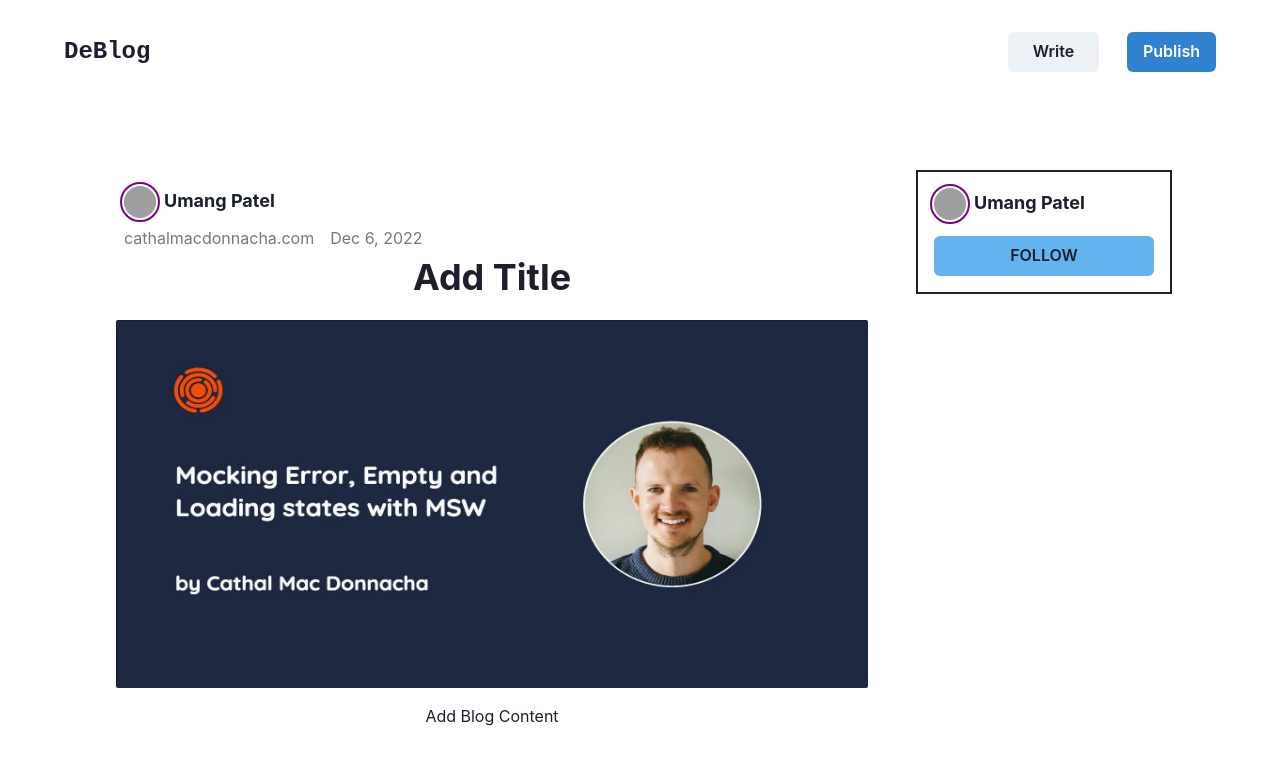
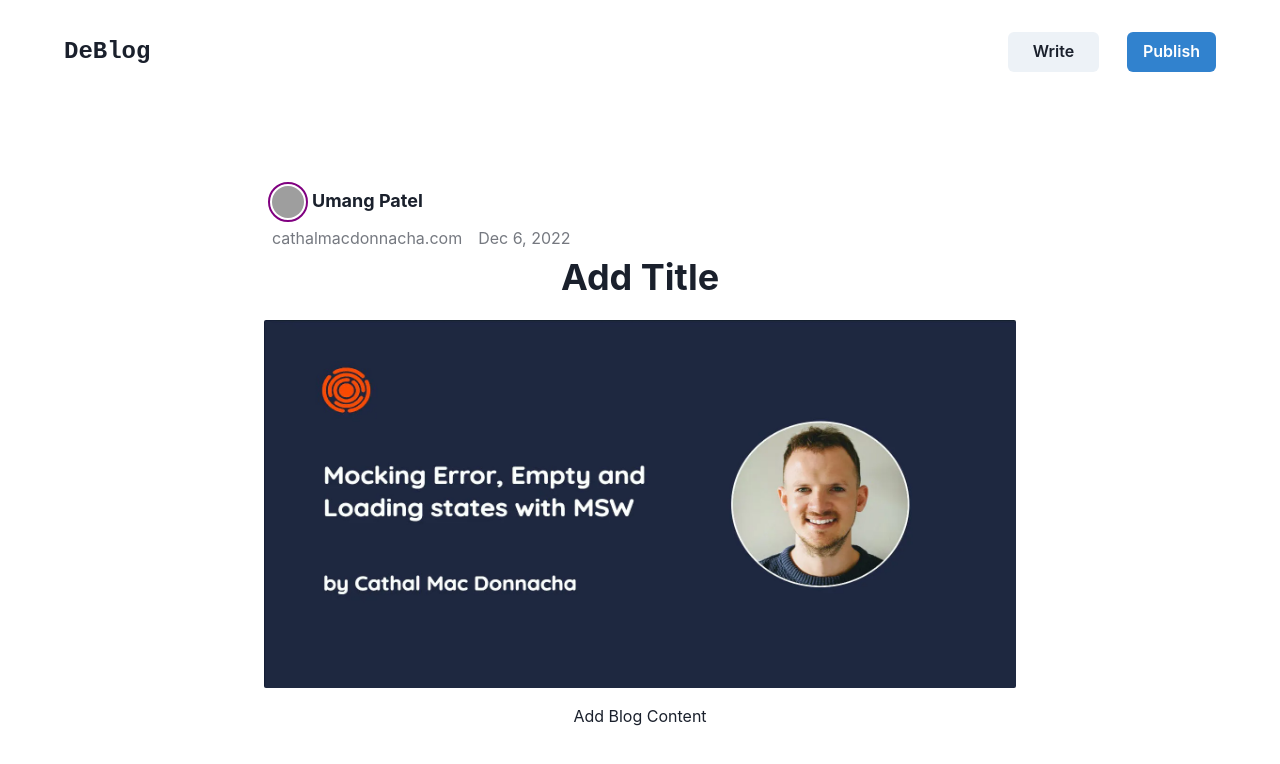
Before and after one commit to Harsh2220/DeBlog, a Next.js app: page /write in a window 1280 px wide. Both pictures are taken after a click on the button "Preview". Shown: the top 764 px of the page. Built offline with nearby package versions, Linux system fonts and the light colour scheme; grey boxes are pictures that could not be loaded.

Commit message:
rm: preview

```diff
--- a/components/Preview.tsx
+++ /dev/null
@@ -1,110 +0,0 @@
-import {
-    Avatar,
-    Box,
-    Button,
-    Flex,
-    HStack,
-    Image,
-    Stack,
-    Text,
-    useColorModeValue,
-    VStack,
-  } from "@chakra-ui/react";
-  import React from "react";
-  import { AiOutlineRead } from "react-icons/ai";
-
-  type blogPageProps = {
-    title: string;
-    author: string;
-    image: string;
-  };
-
-  const Preview = ({ title, subTitle, content, banner }: blogPageProps) => {
-
-    return (
-      <HStack
-        mt={"2%"}
-        // border={"2px solid"}
-        justifyContent={"center"}
-        position={"relative"}
-        alignItems={"flex-start"}
-        paddingTop={"10"}
-        gap={10}
-      >
-        <HStack
-          justifyContent={"space-between"}
-          alignItems={"flex-start"}
-          position={"relative"}
-        >
-          <Box
-            maxW={["96", "3xl"]}
-            // border={"2px solid"}
-            bg={useColorModeValue("white", "gray.800")}
-            p={4}
-            borderColor={"gray"}
-          >
-            <Stack>
-              <HStack border={"1px solid linear(to-r, green.200, pink.500)"}>
-                <Avatar
-                  size={"sm"}
-                  src="https://i.pravatar.cc/300"
-                  outline={"2px solid pink"}
-                  outlineColor={useColorModeValue("purple", "pink")}
-                  outlineOffset={"2px"}
-                />
-                <Text fontSize={"lg"} fontWeight={700} lineHeight={"0.8"}>
-                  Umang Patel
-                </Text>
-              </HStack>
-              <Flex opacity={0.6}>
-                <Text>cathalmacdonnacha.com</Text>
-                <Text ml={4}>Dec 6, 2022</Text>
-              </Flex>
-            </Stack>
-            <VStack>
-              <Text fontSize={"4xl"} fontWeight={700}>
-                {title?title:'Add Title'}
-              </Text>
-              <Box w={["auto", "3xl"]} height={"sm"}>
-                <Image
-                  src={banner?URL.createObjectURL(banner):'/blogImage.webp'}
-                  borderRadius={10}
-                  p={"2"}
-                  height={"100%"}
-                  width={"100%"}
-                />
-              </Box>
-              <Text textAlign={"justify"}>{content?content:'Add Blog Content'}</Text>
-            </VStack>
-          </Box>
-        </HStack>
-        <Box
-          // height={"30vh"}
-          border={"2px solid"}
-          w={"20%"}
-          position={"sticky"}
-          top={"10"}
-          display={"flex"}
-          flexDirection={"column"}
-          p={"4"}
-          gap={"4"}
-          justifyContent={"center"}
-        >
-          <HStack>
-            <Avatar
-              size={"sm"}
-              src="https://i.pravatar.cc/300"
-              outline={"2px solid pink"}
-              outlineColor={useColorModeValue("purple", "pink")}
-              outlineOffset={"2px"}
-            />
-            <Text fontSize={"lg"} fontWeight={700} lineHeight={"0.8"}>
-                Umang Patel
-            </Text>
-          </HStack>
-          <Button bg={"blue.300"}>FOLLOW</Button>
-        </Box>
-      </HStack>
-    );
-  };
-  export default Preview;
--- a/pages/blog/[id].tsx
+++ b/pages/blog/[id].tsx
@@ -19,21 +19,79 @@ import readingTime from "../../utils/getReadingTime";
 type blogPageProps = {
   title: string;
   author: string;
-  image: string;
+  banner: Blob;
+  subTitle: string;
+  content: string;
 };
 
-const blogPage = ({ title, author, image }: blogPageProps) => {
+const BlogPage = ({ title, subTitle, banner, content }: blogPageProps) => {
   const state = useStore();
   const router = useRouter();
+  const path = router.pathname;
   //@ts-ignore
   const blogs = state.blogs;
-  console.log(blogs);
   const { id } = router.query;
   const currentBlog = blogs[id];
-  console.log(currentBlog);
+  // console.log(currentBlog);
 
   return (
+    path == '/write'?(<HStack
+      mt={"2%"}
+      // border={"2px solid"}
+      justifyContent={"center"}
+      position={"relative"}
+      alignItems={"flex-start"}
+      paddingTop={"10"}
+      gap={10}
+    >
       <HStack
+        justifyContent={"space-between"}
+        alignItems={"flex-start"}
+        position={"relative"}
+      >
+        <Box
+          maxW={["96", "3xl"]}
+          // border={"2px solid"}
+          bg={useColorModeValue("white", "gray.800")}
+          p={4}
+          borderColor={"gray"}
+        >
+          <Stack>
+            <HStack border={"1px solid linear(to-r, green.200, pink.500)"}>
+              <Avatar
+                size={"sm"}
+                src="https://i.pravatar.cc/300"
+                outline={"2px solid pink"}
+                outlineColor={useColorModeValue("purple", "pink")}
+                outlineOffset={"2px"}
+              />
+              <Text fontSize={"lg"} fontWeight={700} lineHeight={"0.8"}>
+                Umang Patel
+              </Text>
+            </HStack>
+            <Flex opacity={0.6}>
+              <Text>cathalmacdonnacha.com</Text>
+              <Text ml={4}>Dec 6, 2022</Text>
+            </Flex>
+          </Stack>
+          <VStack>
+            <Text fontSize={"4xl"} fontWeight={700}>
+              {title?title:'Add Title'}
+            </Text>
+            <Box w={["auto", "3xl"]} height={"sm"}>
+              <Image
+                src={banner?URL.createObjectURL(banner):'/blogImage.webp'}
+                borderRadius={10}
+                p={"2"}
+                height={"100%"}
+                width={"100%"}
+              />
+            </Box>
+            <Text textAlign={"justify"}>{content?content:'Add Blog Content'}</Text>
+          </VStack>
+        </Box>
+      </HStack>
+    </HStack>):<HStack
     mt={"2%"}
     // border={"2px solid"}
     justifyContent={"center"}
@@ -128,4 +186,4 @@ const blogPage = ({ title, author, image }: blogPageProps) => {
   </HStack>
   );
 };
-export default blogPage;
+export default BlogPage;
--- a/pages/write.tsx
+++ b/pages/write.tsx
@@ -16,6 +16,7 @@ import ImageUpload from "../components/ImageUpload";
 import remarkGfm from "remark-gfm";
 import Navbar from "../components/Navbar";
 import Preview from "../components/Preview";
+import BlogPage from "./blog/[id]";
 
 type Props = {};
 
@@ -43,7 +44,7 @@ const write = (props: Props) => {
         <Button colorScheme={"blue"}>Publish</Button>
       </Flex>
     </HStack>
-    {preview?(<Preview title={title} subTitle={subTitle} content={markdown} banner={image}/>):
+    {preview?(<BlogPage title={title} subTitle={subTitle} banner={image} content={markdown}/>):
     <Container maxW={"container.md"}>
       <Flex
         justifyContent={"space-between"}
```
Lines whose indentation alone changed are shown as unchanged.
